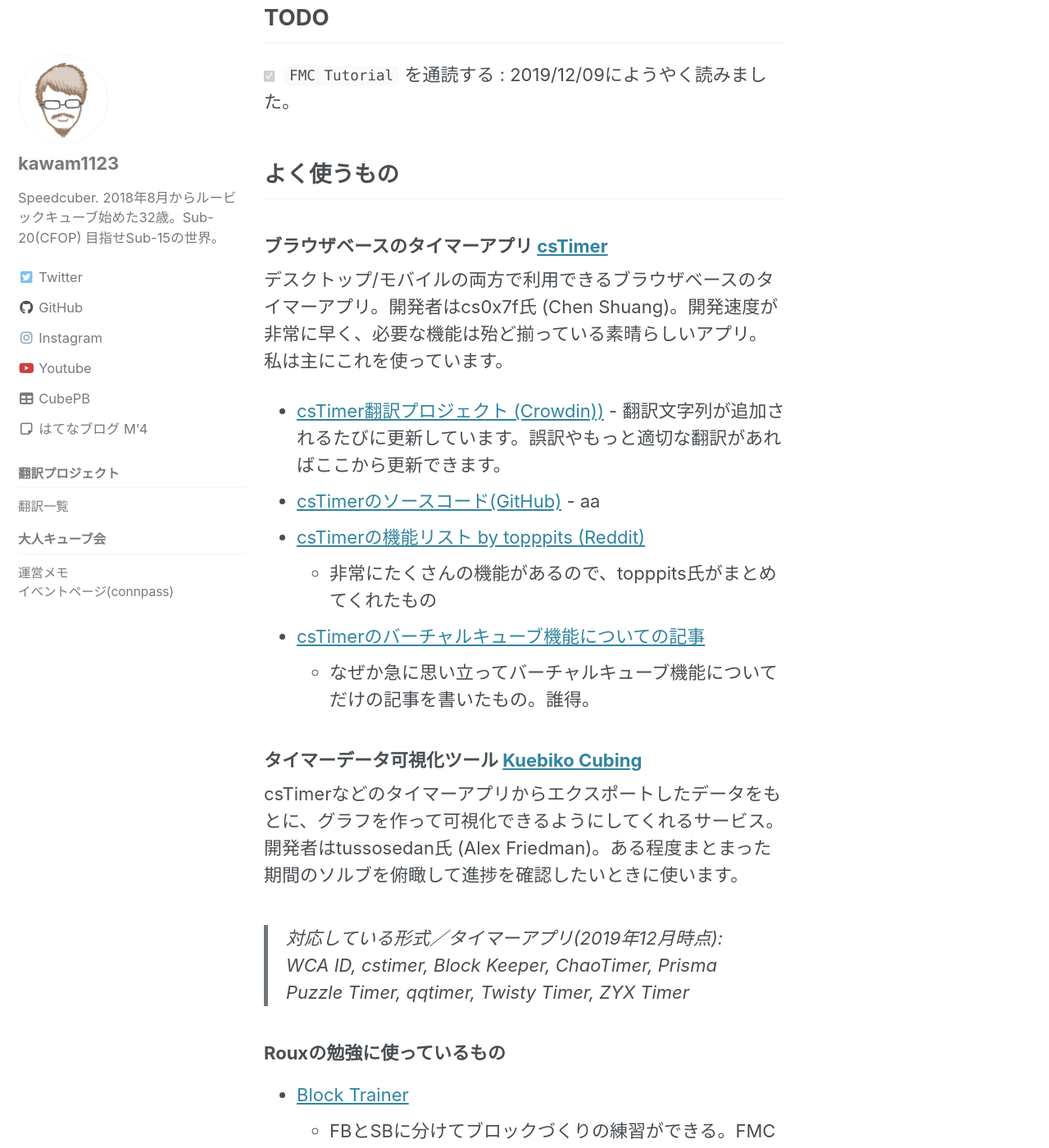
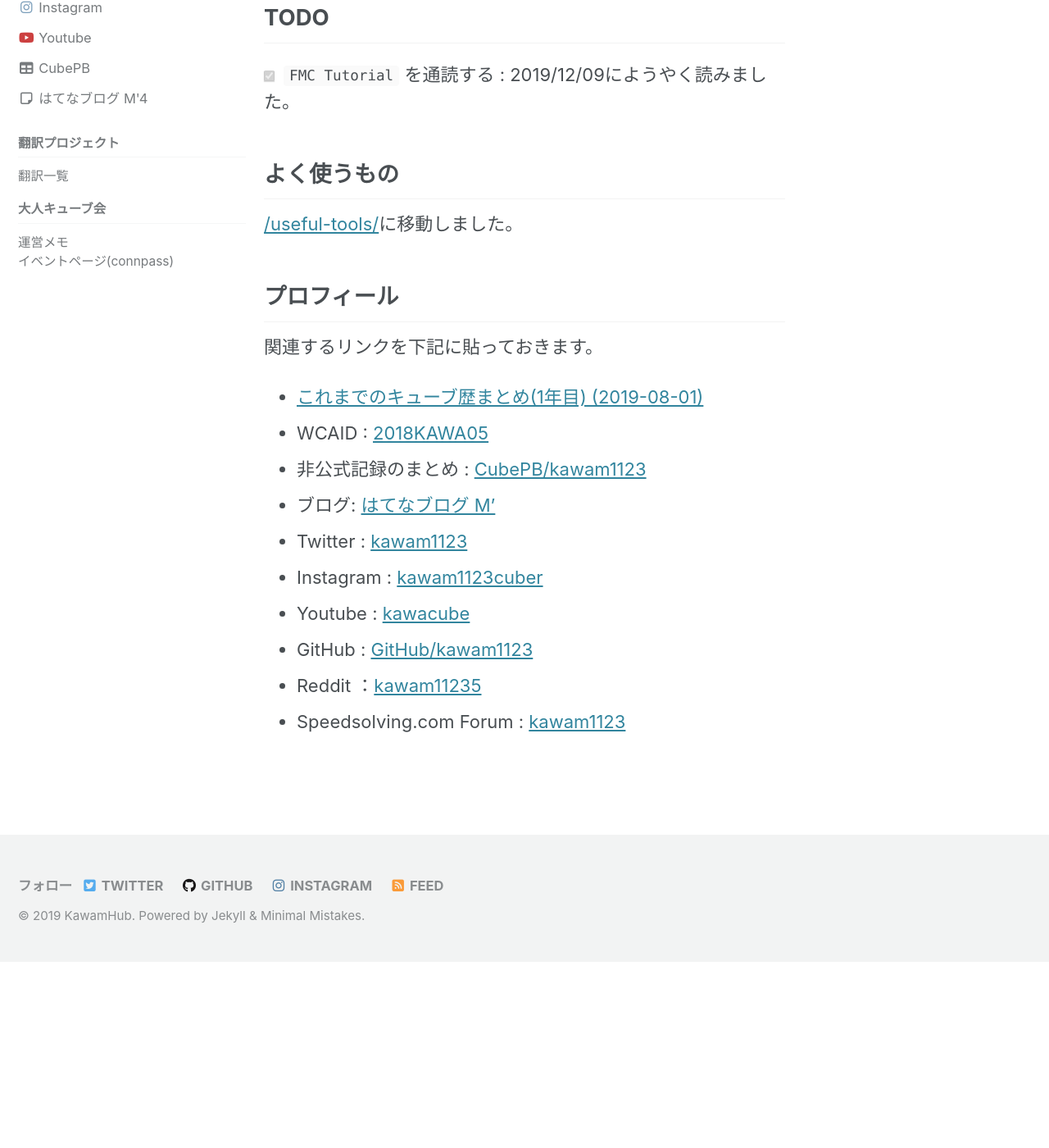
Before and after one commit to kawam1123/kawam1123.github.io, a Jekyll site: the page built from _pages/about.md, in a window 1280 px wide and 1400 px high, scrolled down 3658 px. Shown: the whole window at 82% size. Built offline with Jekyll 4.4.1, drawn with Linux system fonts in a browser that asks for light colours; cached includes are drawn as plain includes; nearby versions of some CDN libraries; after the commit the page ends 4831 px from its top, so only the background shows below that; some of the changed text lies outside the part shown.

Commit message:
toolsのページを別に作成

```diff
--- a/_pages/about.md
+++ b/_pages/about.md
@@ -9,13 +9,6 @@
 これは、私 (@kawam1123) の開発に関するアクティビティをまとめるためのページです。
 
 ## やりたいこと
-
-### 公開ページを作る
-- [x] Github Pagesを作る
-- [ ] jekyllのレイアウトをカスタマイズする（←いまここ。少しずつ修正中）
-- [x] ローカルにjekyllのビルド環境を作る → (2019/12/07)成功。Gemfile以下は.gitignoreした。
-    - 参考にした記事：[GitHub PagesにJekyllを使っていい感じのページを作る例](https://qiita.com/stkdev/items/0e2df27736acbea9bd26)
-
 ### ブログ記事を書く
 - [FMC アドベントカレンダーの記事を書く](https://kawam1123.hatenablog.com/entry/FMC-Advent-Calendar-2019-day15) →2019/12/15 書いた。
 - 日本大会2019で実施したライブ配信環境についてまとめる
@@ -54,32 +53,8 @@
 - [x] `FMC Tutorial` を通読する : 2019/12/09にようやく読みました。
 
 ## よく使うもの
-
-### ブラウザベースのタイマーアプリ [csTimer](https://cstimer.net/)
-デスクトップ/モバイルの両方で利用できるブラウザベースのタイマーアプリ。開発者はcs0x7f氏 (Chen Shuang)。開発速度が非常に早く、必要な機能は殆ど揃っている素晴らしいアプリ。私は主にこれを使っています。
-- [csTimer翻訳プロジェクト (Crowdin))](https://crowdin.com/project/cstimer)
-        - 翻訳文字列が追加されるたびに更新しています。誤訳やもっと適切な翻訳があればここから更新できます。
-- [csTimerのソースコード(GitHub)](https://github.com/cs0x7f/cstimer)
-        - aa
-- [csTimerの機能リスト by topppits (Reddit)](https://www.reddit.com/r/Cubers/wiki/cstimer)
-    - 非常にたくさんの機能があるので、topppits氏がまとめてくれたもの
-- [csTimerのバーチャルキューブ機能についての記事](https://kawam1123.hatenablog.com/entry/2019/08/18/082542)
-    - なぜか急に思い立ってバーチャルキューブ機能についてだけの記事を書いたもの。誰得。
-
-### タイマーデータ可視化ツール [Kuebiko Cubing](http://www.kuebiko-cubing.com/)
-csTimerなどのタイマーアプリからエクスポートしたデータをもとに、グラフを作って可視化できるようにしてくれるサービス。開発者はtussosedan氏 (Alex Friedman)。ある程度まとまった期間のソルブを俯瞰して進捗を確認したいときに使います。
-
->対応している形式／タイマーアプリ(2019年12月時点): WCA ID, cstimer, Block Keeper, ChaoTimer, Prisma Puzzle Timer, qqtimer, Twisty Timer, ZYX Timer
-
-### Rouxの勉強に使っているもの
-- [Block Trainer](https://cubegrass.appspot.com/block_trainer/)
-    - FBとSBに分けてブロックづくりの練習ができる。FMCのブロックビルディングの練習にも使えるので、長くお世話になりそう。
-- [CMLL Guide by Kian Mansour](https://sites.google.com/view/kianroux/cmll)
-    - CMLL勉強中。ビデオも公開されているので非常に役に立つ。Rouxの解き方を覚えるにあたって、Kian MansourのRoux Tutorialが一番網羅的でわかりやすかった。
-
-- - -
+[/useful-tools/](/useful-tools/)に移動しました。
 ## プロフィール
-- - -
 関連するリンクを下記に貼っておきます。
 
 - [これまでのキューブ歴まとめ(1年目) (2019-08-01)](https://kawam1123.hatenablog.com/entry/2019/08/01/130802)
```
Also changed, not shown: other parts of _pages/about.md (+6 -0 lines), _posts/2019-12-31-usefultools.md (added, +36 -0 lines).
